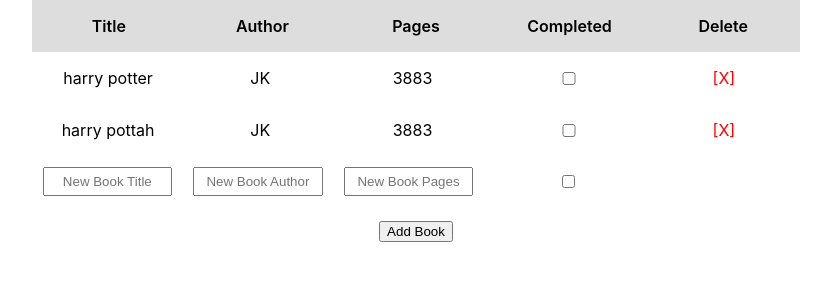
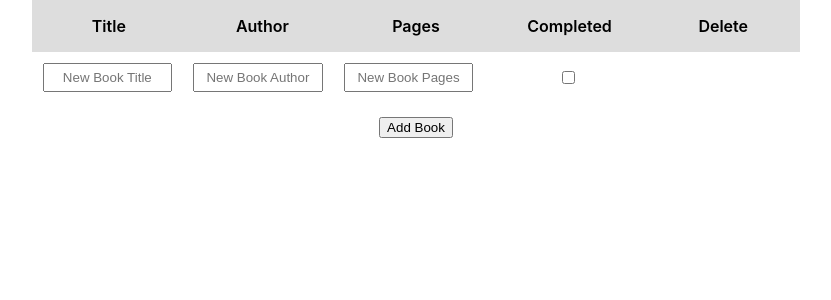
Before and after one commit to CourtneeM/TOP-library-react, a React (Create React App) app: page / in a window 1280 px wide. Shown: the top 300 px of the page, without its empty margins (224-1055 px from the left). Built offline with nearby package versions, Linux system fonts and the light colour scheme.

Commit message:
Remove hard coded books from bookshelf array

```diff
--- a/src/components/Book.js
+++ b/src/components/Book.js
@@ -21,7 +21,7 @@ class Book extends Component {
           <p>{ title }</p>
           <p>{ author }</p>
           <p>{ pages }</p>
-          <input type="checkbox" onChange={ this.toggleCompleted } />
+          { completed ? <input type="checkbox" checked onChange={ this.toggleCompleted } /> : <input type="checkbox" onChange={ this.toggleCompleted } /> }
           <p id="delete-btn" onClick={ this.deleteBook }>[X]</p>
         </div>
       </div>
@@ -30,5 +30,3 @@ class Book extends Component {
 }
 
 export default Book;
-
-// fix add book button - adding book adds it to state, not state.bookshelf
--- a/src/components/Bookshelf.js
+++ b/src/components/Bookshelf.js
@@ -6,7 +6,7 @@ import '../style/Bookshelf.css';
 class Bookshelf extends Component {
 
   state = {
-    bookshelf: [{title: 'harry potter', author: 'JK', pages: '3883', completed: false}, {title: 'harry pottah', author: 'JK', pages: '3883', completed: false}]
+    bookshelf: []
   }
 
   addBook = (book) => {
```
